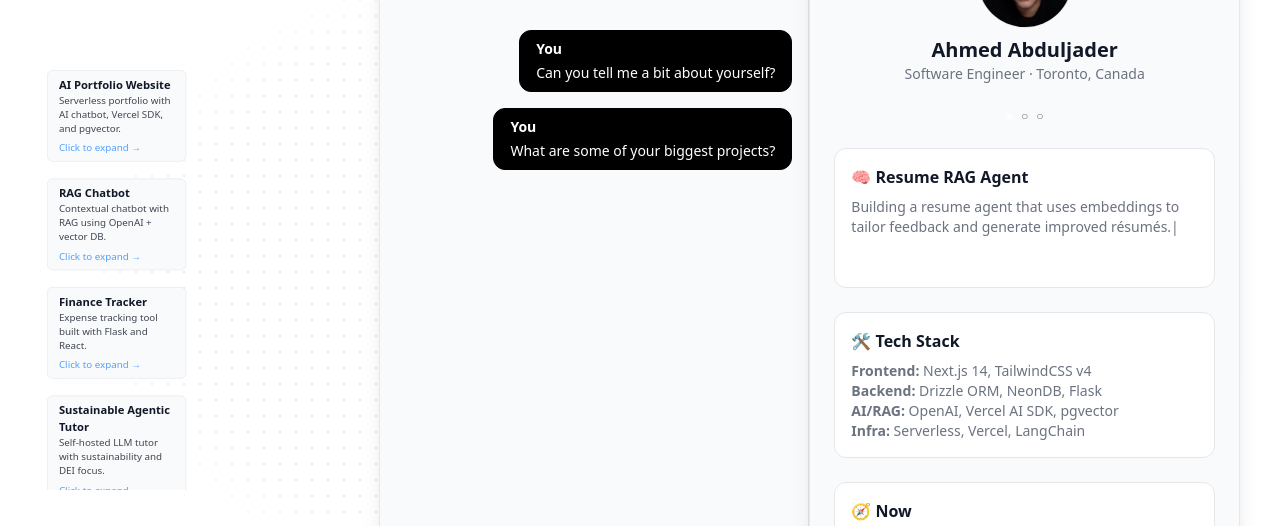
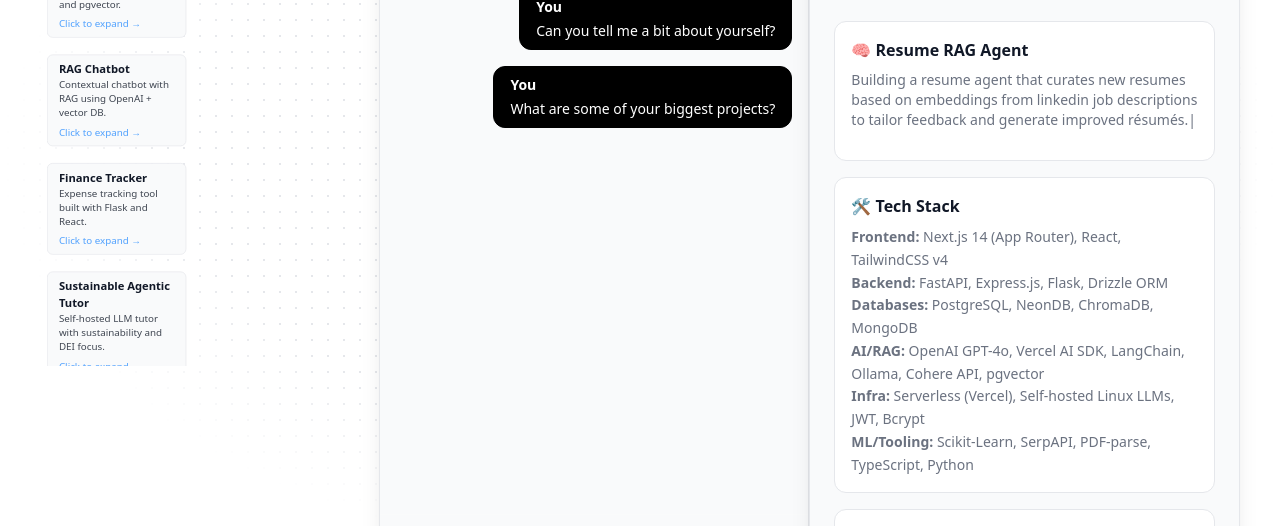
Before and after one commit to AhmedJader/PortfolioV2, a Next.js app: page / in a window 1280 px wide. Shown: the part 120-646 px from the top of the page. Built offline with nearby package versions, Linux system fonts and the light colour scheme; no server answers.

Commit message:
feat: update InfoCards with enhanced descriptions and titles for clarity

```diff
--- a/components/BlogWrapper.tsx
+++ b/components/BlogWrapper.tsx
@@ -51,7 +51,8 @@ export default function BlogWrapper() {
   }, []);
 
   return (
-    <div className="flex flex-col items-center justify-center h-[90vh] w-full max-w-md bg-[var(--color-card)] text-[var(--color-text)] border border-[var(--color-border)] rounded-2xl shadow-xl overflow-hidden transition-colors duration-300 p-6 space-y-6">
+    <div className="flex flex-col items-center justify-start h-auto w-full max-w-md bg-[var(--color-card)] text-[var(--color-text)] border border-[var(--color-border)] rounded-2xl shadow-xl overflow-hidden transition-colors duration-300 p-6 space-y-4">
+
 
       {/* Profile Header */}
       <div className="flex flex-col items-center text-center space-y-2">
@@ -92,13 +93,16 @@ export default function BlogWrapper() {
       {/* InfoCard with typewriter animation */}
       <div className="w-full bg-[var(--color-background)] text-[var(--color-text)] border border-[var(--color-border)] rounded-xl p-4">
         <h3 className="font-semibold text-base mb-2">🛠 Tech Stack</h3>
-        <p className="text-sm text-[var(--color-subtext)]">
-          <strong>Frontend:</strong> Next.js 14, TailwindCSS v4<br />
-          <strong>Backend:</strong> Drizzle ORM, NeonDB, Flask<br />
-          <strong>AI/RAG:</strong> OpenAI, Vercel AI SDK, pgvector<br />
-          <strong>Infra:</strong> Serverless, Vercel, LangChain
+        <p className="text-sm text-[var(--color-subtext)] leading-relaxed">
+          <strong>Frontend:</strong> Next.js 14 (App Router), React, TailwindCSS v4<br />
+          <strong>Backend:</strong> FastAPI, Express.js, Flask, Drizzle ORM<br />
+          <strong>Databases:</strong> PostgreSQL, NeonDB, ChromaDB, MongoDB<br />
+          <strong>AI/RAG:</strong> OpenAI GPT-4o, Vercel AI SDK, LangChain, Ollama, Cohere API, pgvector<br />
+          <strong>Infra:</strong> Serverless (Vercel), Self-hosted Linux LLMs, JWT, Bcrypt<br />
+          <strong>ML/Tooling:</strong> Scikit-Learn, SerpAPI, PDF-parse, TypeScript, Python
         </p>
       </div>
+
 
 
 
--- a/lib/constants.ts
+++ b/lib/constants.ts
@@ -61,16 +61,16 @@ export const INFOCARDS: InfoCard[] = [
   {
     id: 'resume-agent',
     title: '🧠 Resume RAG Agent',
-    description: 'Building a resume agent that uses embeddings to tailor feedback and generate improved résumés.',
+    description: 'Building a resume agent that curates new resumes based on embeddings from linkedin job descriptions to tailor feedback and generate improved résumés.',
   },
   {
     id: 'rag-playground',
-    title: '🧪 RAG Playground',
+    title: '🧪 "Ask the Recruiter" Simulator',
     description: 'Experimenting with multi-source RAG using PDFs + scraped data for personalized answers.',
   },
   {
     id: 'rag-prototype-2',
-    title: '🚀 Agentic RAG v2',
-    description: 'Next-gen agent with memory, chaining, and fallback to local models (Ollama) when offline.',
+    title: '🚀 Study Buddy',
+    description: 'Next-gen agent with memory, Trained on your hackathon submissions and workflows.',
   },
 ];
```
